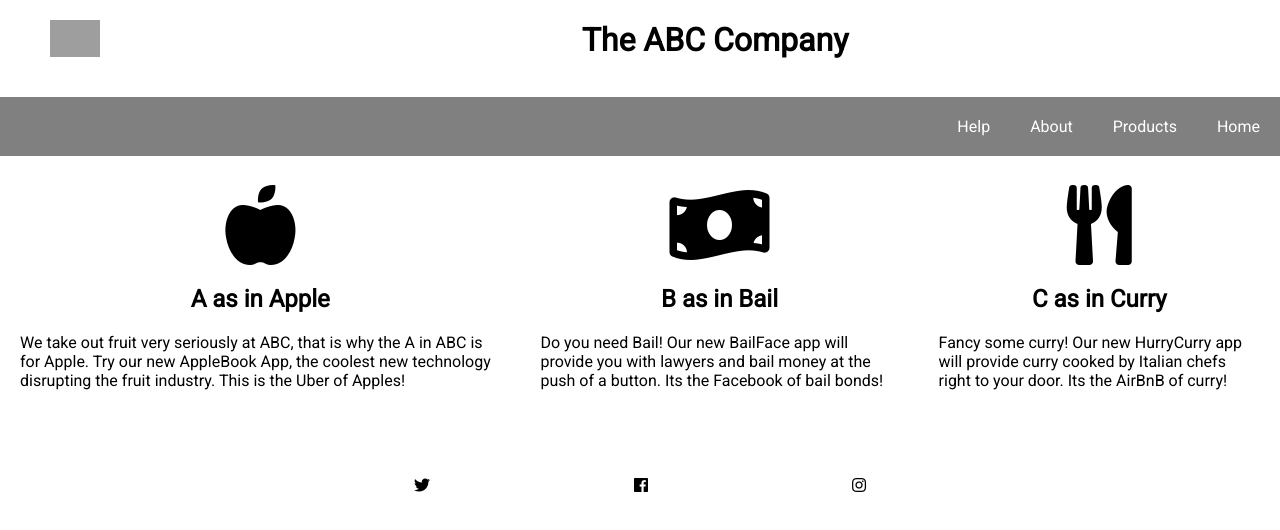
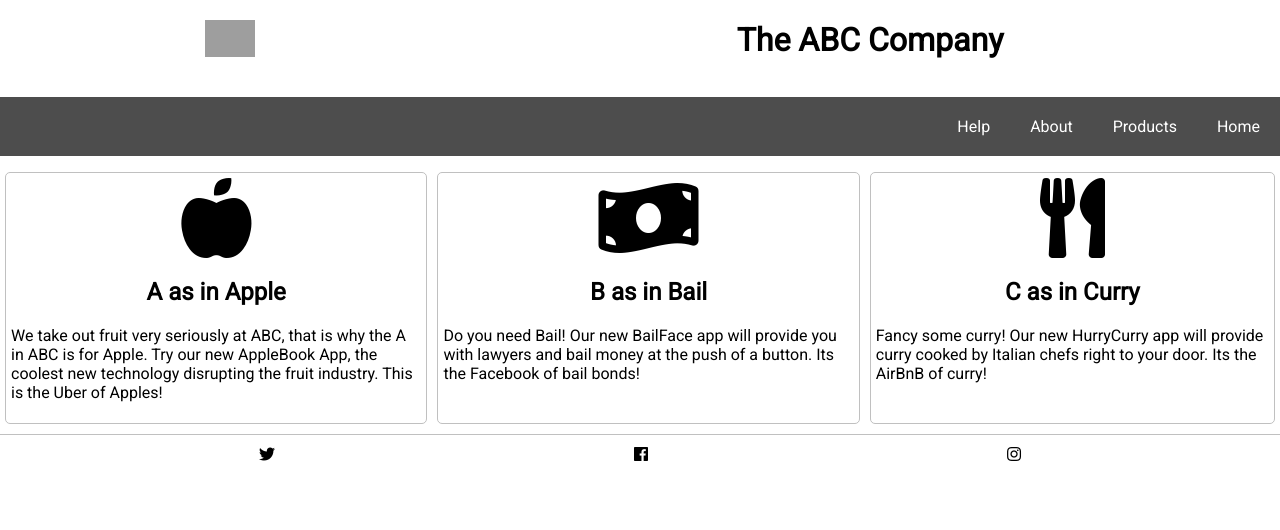
Before and after one commit to KRamseyArt/Thinkful-flexbox-mobile-first-starter, a plain HTML site: page index.html in a window 1280 px wide. Drawn offline with Linux system fonts and the light colour scheme; grey boxes are pictures that could not be loaded.

Commit message:
social media icons evenly spaced + fixed to bottom on mobile displays. darkened navbar background. aligned 'A' logo directly over first product in desktop view.
need to do:
center 'ABC company text'

```diff
--- a/style.css
+++ b/style.css
@@ -14,7 +14,7 @@ body {
 }
 
 .hamburger {
-  background: gray;
+  background: rgb(77, 77, 77);
   color: white;
   text-align: right;
   width: 100%;
@@ -26,7 +26,7 @@ body {
 }
 
 .product {
-  margin: 3px 40px;
+  margin: 3px 20px;
   padding: 10px;
   border: 1px solid silver;
   border-radius: 5px;
@@ -39,48 +39,46 @@ body {
 }
 
 footer {
-  display: flex;
-  justify-content: space-evenly;
-
+  position: fixed;
+  bottom: 0px;
   width: 100%;
   height: 35px;
+  background: white;
+  color: black;
+  border-top: solid silver 1px;
 }
 footer ul {
-  padding: 0;
+  display: flex;
+  padding-left: 0;
   margin-top: 10px;
+  justify-content: space-evenly;
 }
 footer li {
   list-style: none;
+  padding-left: 0;
   display: inline;
-  margin: 0 30px;
 }
 
 @media screen and (min-width: 480px){
   header {
     display: flex;
     flex-direction: row;
-    justify-content: space-evenly;
-    align-items: center;
+    justify-content: space-between;
   }
   header .logo {
     align-self: center;
-    flex-basis: 150px;
+    flex: 1 1 50px;
   }
-  header h1 {
-    flex: 1 0;
+  header h1{
     align-self: center;
+    flex: 2 2;
   }
-  footer li {
-  margin: 0 50px;
-  }
-}
-
 @media screen and (min-width: 760px){
   .hamburger{
     display: none;
   }
   .menu {
-    background: gray;
+    background: rgb(77, 77, 77);
     color: white;
     display: flex;
     flex-direction: row-reverse;
@@ -92,13 +90,18 @@ footer li {
 
   main {
     display: flex;
-    flex-direction: row;
-    justify-content: space-around;
+    justify-content: space-evenly;
   }
   .product {
-  margin: 3px 10px;
-  padding: 10px;
-  border: none
+    margin: 0 5px 10px 5px;
+    max-width: 33%;
+    padding: 5px;
+  }
+  .product:nth-child(3){
+    margin-bottom: 10px;
+  }
+  footer{
+    position: static;
   }
   footer li {
   margin: 0 100px;
```
